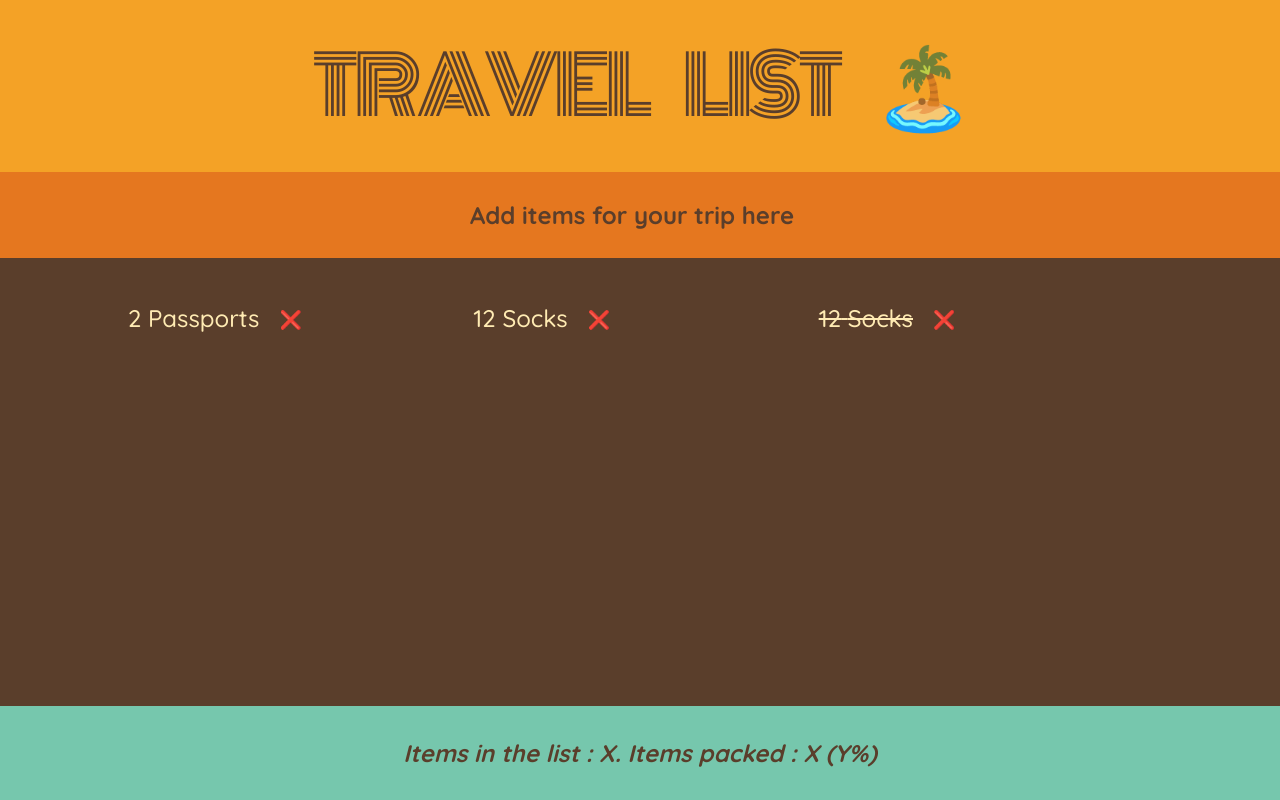
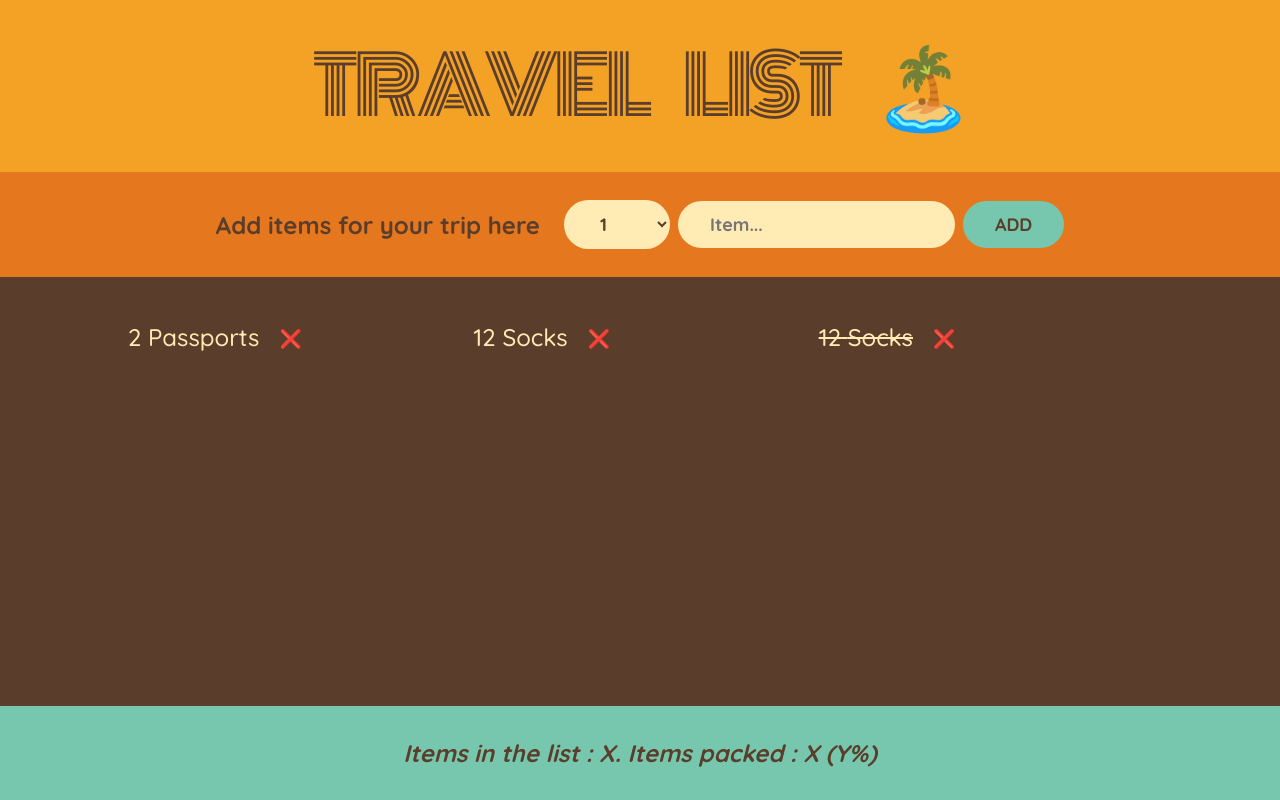
Before and after one commit to narayanananth26/travel-list, a React (Create React App) app: page / in a window 1280 px wide. Built offline with nearby package versions, Linux system fonts and the light colour scheme.

Commit message:
implement form elements

```diff
--- a/src/App.js
+++ b/src/App.js
@@ -1,3 +1,6 @@
+import React from "react";
+import { useState } from "react";
+
 const initialItems = [
 	{ id: 1, description: "Passports", quantity: 2, packed: false },
 	{ id: 2, description: "Socks", quantity: 12, packed: false },
@@ -20,10 +23,45 @@ function Logo() {
 }
 
 function Form() {
+	const [description, setDescription] = useState("");
+	const [quantity, setQuantity] = useState(1);
+
+	function handleSubmit(e) {
+		e.preventDefault();
+
+		if (!description) return;
+
+		const newItem = {
+			description,
+			quantity,
+			packed: false,
+			id: Date.now(),
+		};
+
+		setDescription("");
+		setQuantity(1);
+	}
 	return (
-		<div className="add-form">
+		<form className="add-form" onSubmit={handleSubmit}>
 			<h3>Add items for your trip here</h3>
-		</div>
+			<select
+				value={quantity}
+				onChange={(e) => setQuantity(Number(e.target.value))}
+			>
+				{Array.from({ length: 20 }, (_, i) => i + 1).map((num) => (
+					<option value={num} key={num}>
+						{num}
+					</option>
+				))}
+			</select>
+			<input
+				type="text"
+				placeholder="Item..."
+				value={description}
+				onChange={(e) => setDescription(e.target.value)}
+			/>
+			<button>Add</button>
+		</form>
 	);
 }
 
@@ -32,7 +70,7 @@ function PackingList() {
 		<div className="list">
 			<ul>
 				{initialItems.map((item) => (
-					<Item item={item} />
+					<Item item={item} key={item.id} />
 				))}
 			</ul>
 		</div>
```
